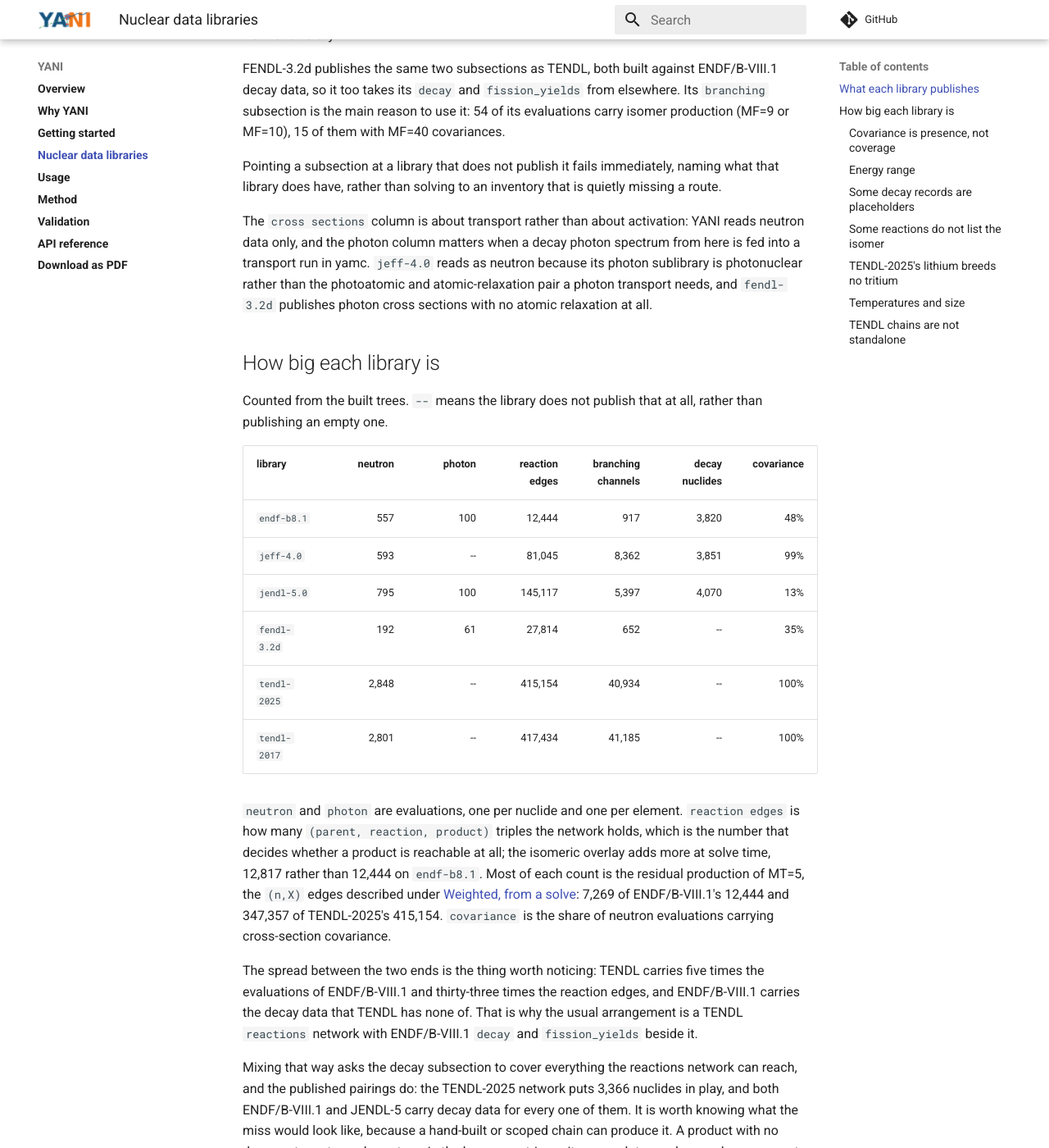
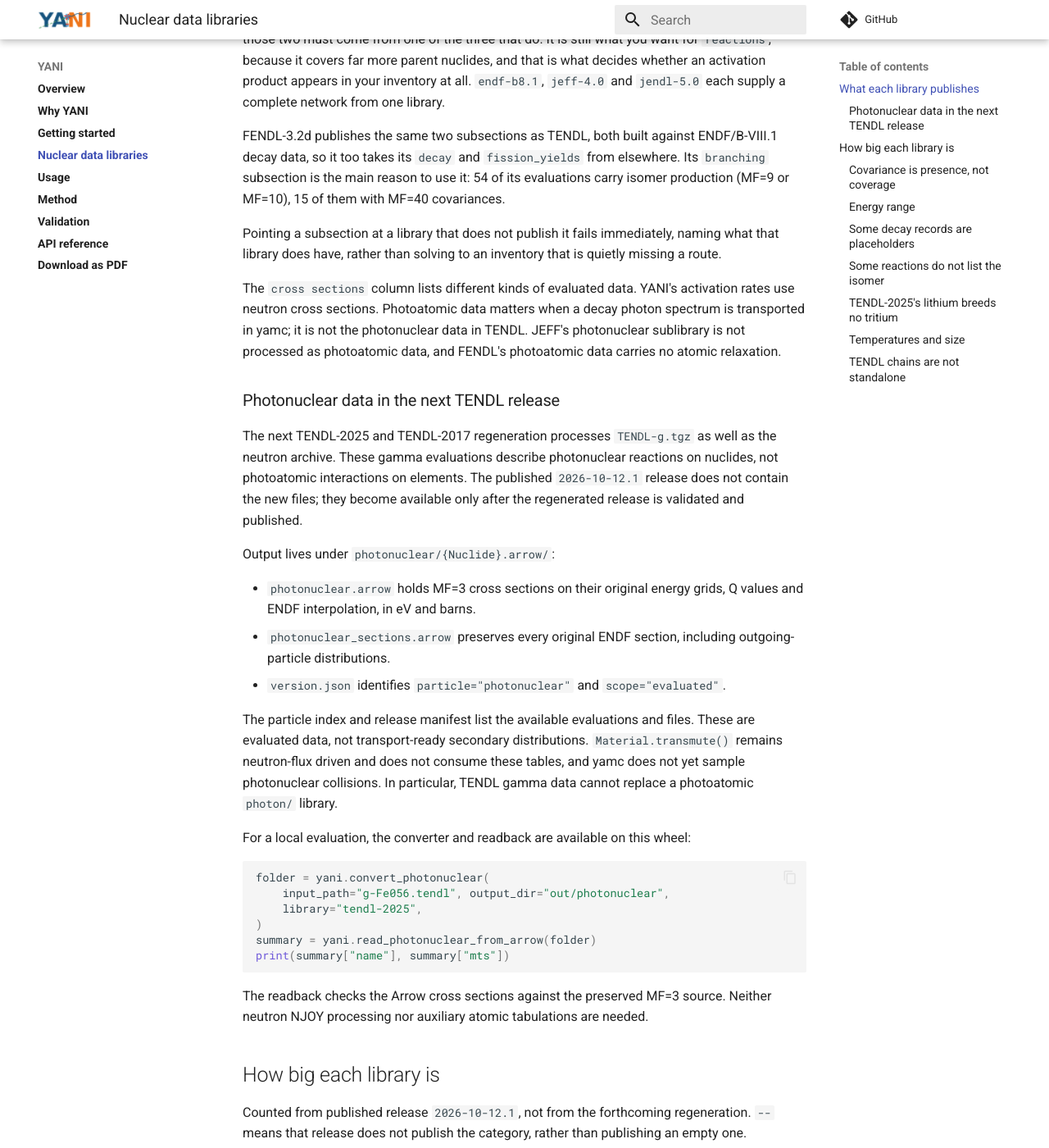
Before and after one commit to fusion-neutronics/yani, an MkDocs documentation site: the page built from docs/libraries.md, in a window 1280 px wide and 1400 px high, scrolled down 1465 px. Shown: the whole window at 82% size. Built offline with MkDocs 1.6.1 and Material for MkDocs 9.7.7, drawn with Linux system fonts in a browser that asks for light colours; comment, search, counter and statistics services are not loaded; some of the changed text lies outside the part shown.

Commit message:
Document upcoming TENDL photonuclear evaluated data

````diff
--- a/docs/libraries.md
+++ b/docs/libraries.md
@@ -38,15 +38,15 @@ is set on its own, so a network can take each part from wherever publishes it.
 
 | library | cross sections | `decay` | `reactions` | `fission_yields` | `branching` |
 | --- | --- | :---: | :---: | :---: | :---: |
-| `endf-b8.1` | neutron + photon | yes | yes | yes | yes |
+| `endf-b8.1` | neutron + photoatomic | yes | yes | yes | yes |
 | `jeff-4.0` | neutron | yes | yes | yes | yes |
-| `jendl-5.0` | neutron + photon | yes | yes | yes | yes |
-| `fendl-3.2d` | neutron + photon | -- | yes | -- | yes |
-| `tendl-2025` | neutron | -- | yes | -- | yes |
-| `tendl-2017` | neutron | -- | yes | -- | yes |
+| `jendl-5.0` | neutron + photoatomic | yes | yes | yes | yes |
+| `fendl-3.2d` | neutron + photoatomic | -- | yes | -- | yes |
+| `tendl-2025` | neutron + photonuclear (next release, data only) | -- | yes | -- | yes |
+| `tendl-2017` | neutron + photonuclear (next release, data only) | -- | yes | -- | yes |
 
-TENDL is a neutron-only evaluation, so it has no decay or fission-yield
-sublibrary and those two must come from one of the three that do. It is still
+TENDL has neutron and photonuclear evaluations, but no decay or fission-yield
+sublibrary, so those two must come from one of the three that do. It is still
 what you want for `reactions`, because it covers far more parent nuclides, and
 that is what decides whether an activation product appears in your inventory at
 all. `endf-b8.1`, `jeff-4.0` and `jendl-5.0` each supply a complete network from
@@ -62,19 +62,57 @@ Pointing a subsection at a library that does not publish it fails immediately,
 naming what that library does have, rather than solving to an inventory that is
 quietly missing a route.
 
-The `cross sections` column is about transport rather than about activation:
-YANI reads neutron data only, and the photon column matters when a decay photon
-spectrum from here is fed into a transport run in yamc. `jeff-4.0` reads as
-neutron because its photon sublibrary is photonuclear rather than the photoatomic
-and atomic-relaxation pair a photon transport needs, and `fendl-3.2d` publishes
-photon cross sections with no atomic relaxation at all.
+The `cross sections` column lists different kinds of evaluated data. YANI's
+activation rates use neutron cross sections. Photoatomic data matters when a
+decay photon spectrum is transported in yamc; it is not the photonuclear data
+in TENDL. JEFF's photonuclear sublibrary is not processed as photoatomic data,
+and FENDL's photoatomic data carries no atomic relaxation.
+
+### Photonuclear data in the next TENDL release
+
+The next TENDL-2025 and TENDL-2017 regeneration processes `TENDL-g.tgz` as well
+as the neutron archive. These gamma evaluations describe photonuclear
+reactions on nuclides, not photoatomic interactions on elements. The published
+`2026-10-12.1` release does not contain the new files; they become available
+only after the regenerated release is validated and published.
+
+Output lives under `photonuclear/{Nuclide}.arrow/`:
+
+- `photonuclear.arrow` holds MF=3 cross sections on their original energy grids,
+  Q values and ENDF interpolation, in eV and barns.
+- `photonuclear_sections.arrow` preserves every original ENDF section,
+  including outgoing-particle distributions.
+- `version.json` identifies `particle="photonuclear"` and `scope="evaluated"`.
+
+The particle index and release manifest list the available evaluations and
+files. These are evaluated data, not transport-ready secondary distributions.
+`Material.transmute()` remains neutron-flux driven and does not consume these
+tables, and yamc does not yet sample photonuclear collisions. In particular,
+TENDL gamma data cannot replace a photoatomic `photon/` library.
+
+For a local evaluation, the converter and readback are available on this wheel:
+
+<!-- doctest: skip -->
+```python
+folder = yani.convert_photonuclear(
+    input_path="g-Fe056.tendl", output_dir="out/photonuclear",
+    library="tendl-2025",
+)
+summary = yani.read_photonuclear_from_arrow(folder)
+print(summary["name"], summary["mts"])
+```
+
+The readback checks the Arrow cross sections against the preserved MF=3 source.
+Neither neutron NJOY processing nor auxiliary atomic tabulations are needed.
 
 ## How big each library is
 
-Counted from the built trees. `--` means the library does not publish that at
-all, rather than publishing an empty one.
+Counted from published release `2026-10-12.1`, not from the forthcoming
+regeneration. `--` means that release does not publish the category, rather
+than publishing an empty one. Photonuclear evaluation counts will come from
+the new release's index; the photoatomic counts below do not include them.
 
-| library | neutron | photon | reaction edges | branching channels | decay nuclides | covariance |
+| library | neutron | photoatomic elements | reaction edges | branching channels | decay nuclides | covariance |
 | --- | ---: | ---: | ---: | ---: | ---: | ---: |
 | `endf-b8.1` | 557 | 100 | 12,444 | 917 | 3,820 | 48% |
 | `jeff-4.0` | 593 | -- | 81,045 | 8,362 | 3,851 | 99% |
@@ -83,7 +121,7 @@ all, rather than publishing an empty one.
 | `tendl-2025` | 2,848 | -- | 415,154 | 40,934 | -- | 100% |
 | `tendl-2017` | 2,801 | -- | 417,434 | 41,185 | -- | 100% |
 
-`neutron` and `photon` are evaluations, one per nuclide and one per element.
+`neutron` and `photoatomic elements` are evaluations, one per nuclide and one per element.
 `reaction edges` is how many `(parent, reaction, product)` triples the network
 holds, which is the number that decides whether a product is reachable at all;
 the isomeric overlay adds more at solve time, 12,817 rather than 12,444 on
````
Also changed, not shown: docs/api.md (+11 -0 lines), docs/getting_started.md (+4 -2 lines).
